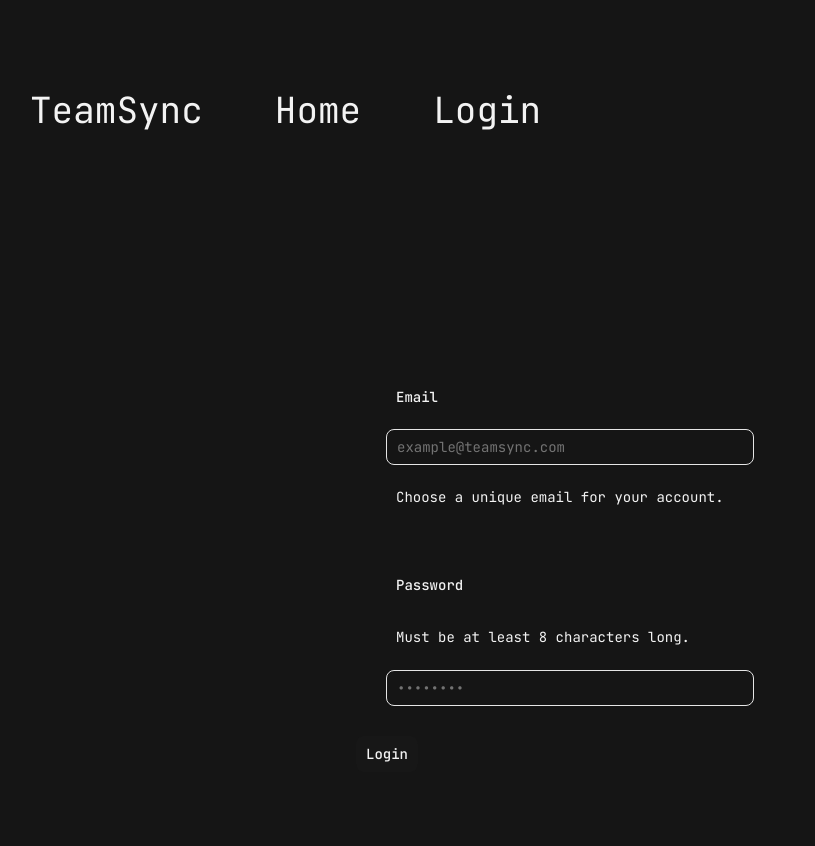
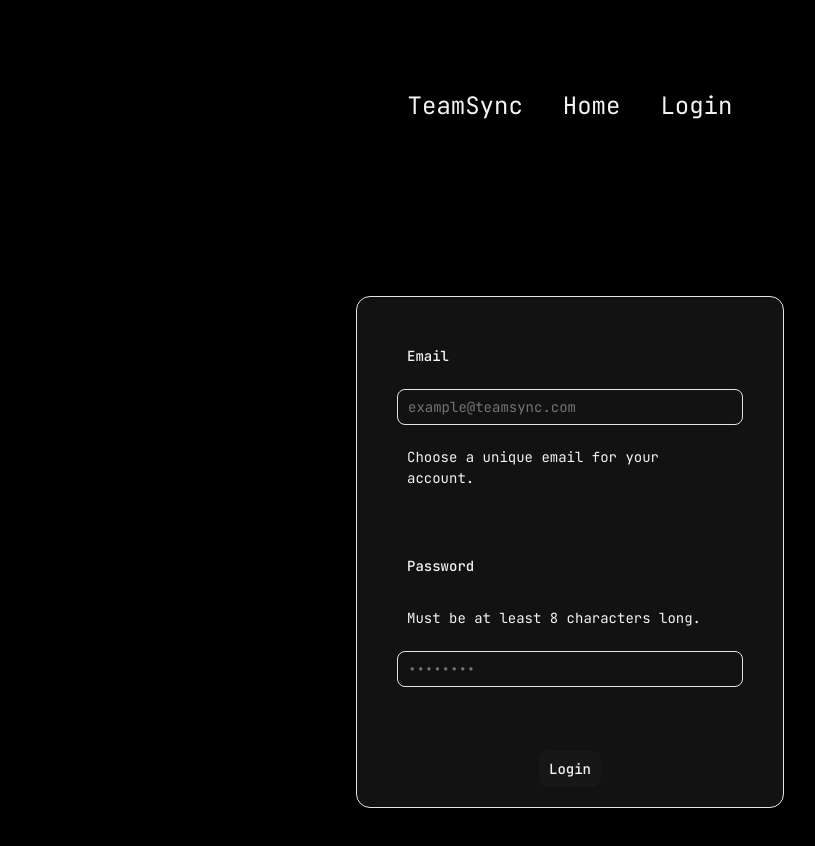
Before and after one commit to drumilbhati/TeamSync, a React app in the folder frontend/: page /login in a window 1280 px wide. Shown: the top 846 px of the page, without its empty margins (70-885 px from the left). Built offline with nearby package versions, Linux system fonts and the light colour scheme; the HTML template or start-up script is replaced by a standard one.

Commit message:
change styles

```diff
--- a/frontend/src/components/Navbar.jsx
+++ b/frontend/src/components/Navbar.jsx
@@ -2,7 +2,7 @@
 
 const NavBar = () => {
   return (
-    <nav className="font-mono text-amber-50 text-4xl flex  items-center p-4 m-4 gap-8">
+    <nav className="font-mono text-amber-50 text-2xl flex justify-center">
       <div>
         <NavLink to="/">TeamSync</NavLink>
       </div>
--- /dev/null
+++ b/frontend/src/components/ui/card.jsx
@@ -0,0 +1,101 @@
+import * as React from "react"
+
+import { cn } from "@/lib/utils"
+
+function Card({
+  className,
+  ...props
+}) {
+  return (
+    <div
+      data-slot="card"
+      className={cn(
+        "bg-card text-card-foreground flex flex-col gap-6 rounded-xl border py-6 shadow-sm",
+        className
+      )}
+      {...props} />
+  );
+}
+
+function CardHeader({
+  className,
+  ...props
+}) {
+  return (
+    <div
+      data-slot="card-header"
+      className={cn(
+        "@container/card-header grid auto-rows-min grid-rows-[auto_auto] items-start gap-2 px-6 has-data-[slot=card-action]:grid-cols-[1fr_auto] [.border-b]:pb-6",
+        className
+      )}
+      {...props} />
+  );
+}
+
+function CardTitle({
+  className,
+  ...props
+}) {
+  return (
+    <div
+      data-slot="card-title"
+      className={cn("leading-none font-semibold", className)}
+      {...props} />
+  );
+}
+
+function CardDescription({
+  className,
+  ...props
+}) {
+  return (
+    <div
+      data-slot="card-description"
+      className={cn("text-muted-foreground text-sm", className)}
+      {...props} />
+  );
+}
+
+function CardAction({
+  className,
+  ...props
+}) {
+  return (
+    <div
+      data-slot="card-action"
+      className={cn(
+        "col-start-2 row-span-2 row-start-1 self-start justify-self-end",
+        className
+      )}
+      {...props} />
+  );
+}
+
+function CardContent({
+  className,
+  ...props
+}) {
+  return (<div data-slot="card-content" className={cn("px-6", className)} {...props} />);
+}
+
+function CardFooter({
+  className,
+  ...props
+}) {
+  return (
+    <div
+      data-slot="card-footer"
+      className={cn("flex items-center px-6 [.border-t]:pt-6", className)}
+      {...props} />
+  );
+}
+
+export {
+  Card,
+  CardHeader,
+  CardFooter,
+  CardTitle,
+  CardAction,
+  CardDescription,
+  CardContent,
+}
--- a/frontend/src/index.css
+++ b/frontend/src/index.css
@@ -7,7 +7,7 @@
 
 body {
     padding: 40px;
-    background-color: #151515;
+    background-color: #000000;
     font-family: "JetBrains Mono", "Arial Narrow", Arial, sans-serif;
 }
 
--- a/frontend/src/pages/Login.jsx
+++ b/frontend/src/pages/Login.jsx
@@ -8,10 +8,13 @@
 import { Input } from "@/components/ui/input";
 import { Button } from "@/components/ui/button";
 import { useState } from "react";
+import { Card } from "@/components/ui/card";
 
 const Login = () => {
   const [formData, setFormData] = useState({ email: "", password: "" });
-  const [error, setError] = useState(null);
+  {
+    /*const [error, setError] = useState(null);*/
+  }
   const [token, setToken] = useState("");
 
   const handleChange = (e) => {
@@ -34,16 +37,22 @@
 
       const data = await response.json();
       setToken(data.token || data);
-      setError(null);
+      {
+        /*setError(null); */
+      }
       console.log({ token });
     } catch (error) {
-      setError(error.message);
+      console.log(error);
+      {
+        /* setError(error.message); */
+      }
     }
   };
 
   return (
     <div className="flex w-full min-h-screen justify-center items-center">
       <div className="w-full max-w-md">
+        <Card className="bg-[#121212]">
           <FieldSet className="items-center justify-center">
             <FieldGroup>
               <Field>
@@ -74,7 +83,10 @@
               </Field>
             </FieldGroup>
           </FieldSet>
+          <div className="flex justify-center">
             <Button onClick={handleLogin}>Login</Button>
+          </div>
+        </Card>
       </div>
     </div>
   );
```
Lines whose indentation alone changed are shown as unchanged.
